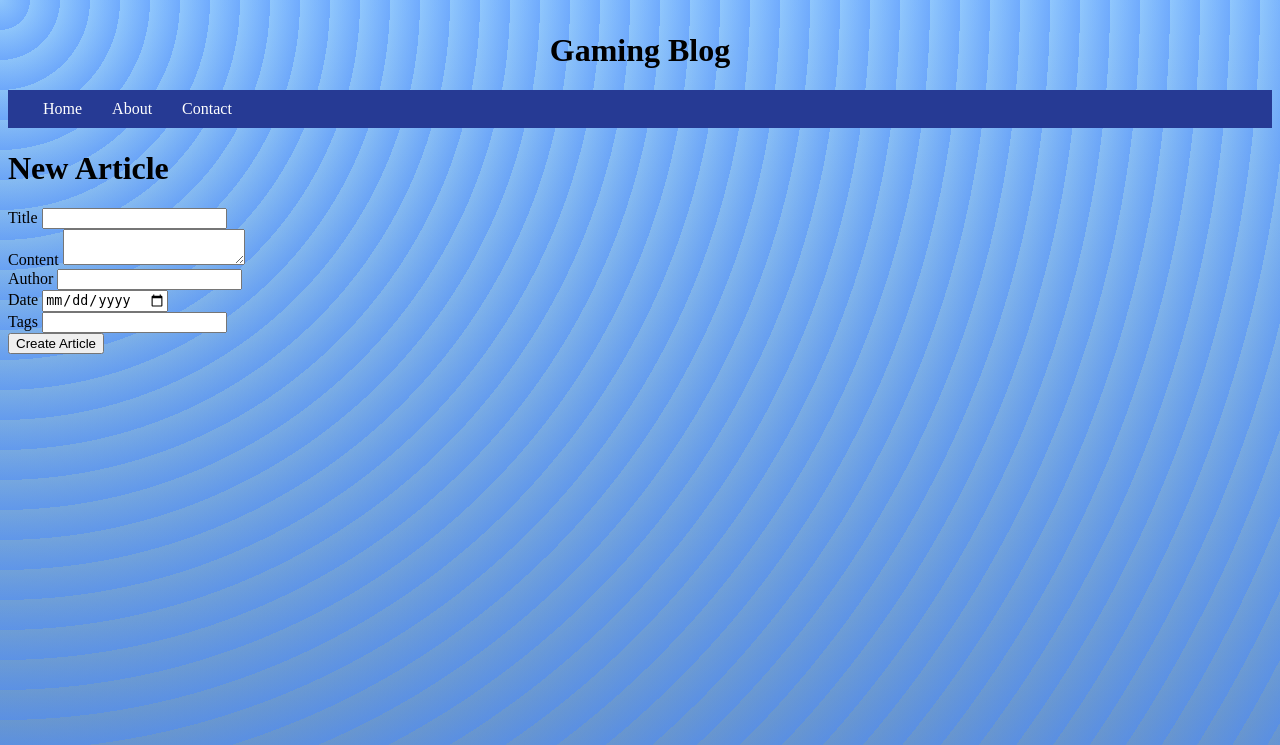
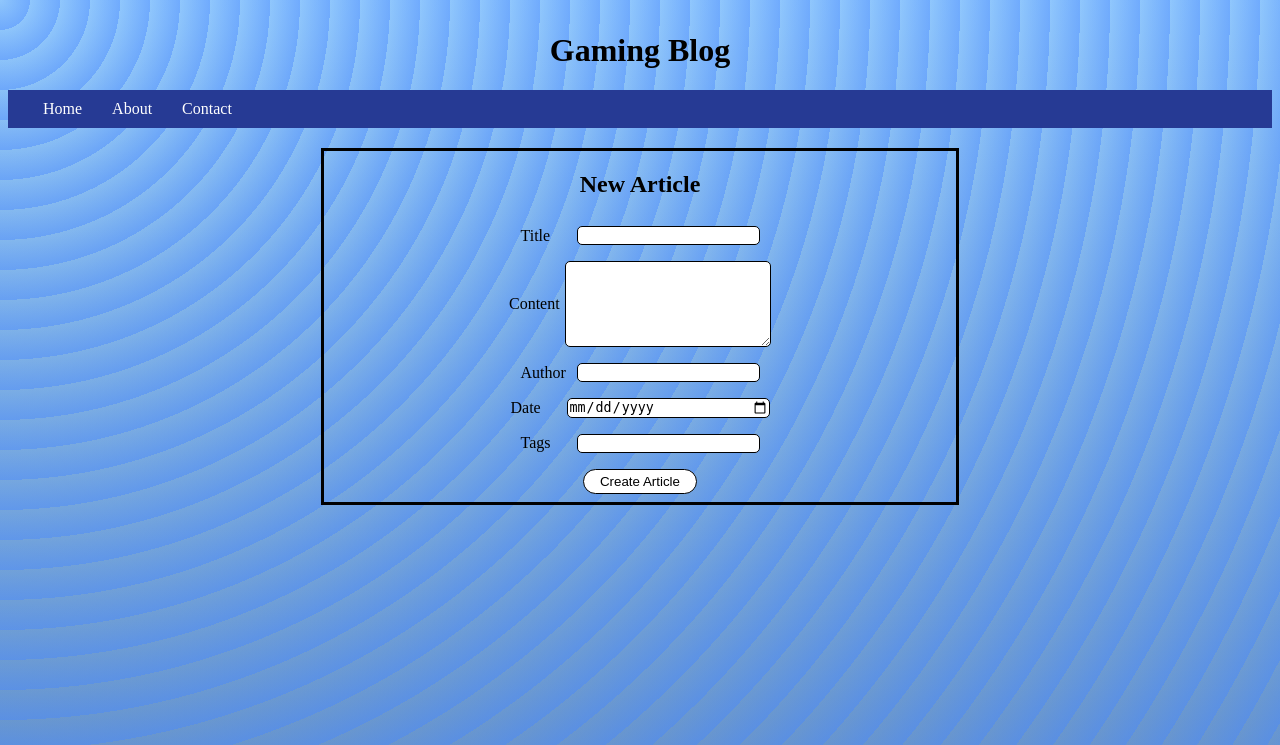
Before and after one commit to Dziabako/GamingBlog, a Flask app: page /create_article in a window 1280 px wide. Shown: the top 745 px of the page. Run offline with Flask 3, Linux system fonts and the light colour scheme.

Commit message:
Finished base CSS for the website

```diff
--- a/project/static/css/styles.css
+++ b/project/static/css/styles.css
@@ -85,3 +85,62 @@ footer {
     padding-top: 1rem;
     padding-bottom: 2.5rem;
 }
+
+
+/* LOGIN AND REGISTER */
+.container {
+    border: black solid;
+    width: 50%;
+    align-items: center;
+    text-align: center;
+    display: flex;
+    flex-direction: column;
+    margin: 20px auto
+}
+
+.form-group {
+    display: flex;
+    align-items: center; /* Vertically centers the label with the text area */
+    justify-content: center; /* Horizontally centers the button */
+    padding-top: 0.5rem;
+    padding-bottom: 0.5rem;
+}
+
+.text-label {
+    width: 8rem;
+    display: inline-block;
+    text-align: right;
+}
+
+.text-field {
+    border: 1px solid black;
+    border-radius: 5px;
+    cursor: pointer;
+    margin-left: 0.5rem;
+}
+
+.form-btn {
+    background-color: white;
+    color: black;
+    border: 1px solid black;
+    border-radius: 20px;
+    padding: 0.25rem 1rem;
+    cursor: pointer;
+}
+
+/* CREATE ARTICLE */
+.article-label{
+    width: 3rem;
+    display: inline-block;
+    text-align: left;
+}
+
+.date-field {
+    width: 12.5rem;
+}
+
+.content-field {
+    width: 12.5rem;
+    height: 5rem;
+
+}
--- a/project/templates/new_article.html
+++ b/project/templates/new_article.html
@@ -2,38 +2,39 @@
 
 
 {% block content %}
-<h1>New Article</h1>
+
 <div class="container">
+    <h2>New Article</h2>
     <form method="POST" class="form" action="{{ url_for('admin.create_article') }}">
         {{ form.csrf_token }}
 
-        <div>
-            {{ form.title.label }}
-            {{ form.title }}
+        <div class="form-group">
+            {{ form.title.label(class_="article-label") }}
+            {{ form.title(class_="text-field") }}
         </div>
 
-        <div>
-            {{ form.content.label }}
-            {{ form.content }}
+        <div class="form-group">
+            {{ form.content.label(class_="article-label") }}
+            {{ form.content(class="content-field text-field") }}
         </div>
 
-        <div>
-            {{ form.author.label }}
-            {{ form.author }}
+        <div class="form-group">
+            {{ form.author.label(class_="article-label") }}
+            {{ form.author(class_="text-field") }}
         </div>
 
-        <div>
-            {{ form.date.label }}
-            {{ form.date }}
+        <div class="form-group">
+            {{ form.date.label(class_="article-label") }}
+            {{ form.date(class_="date-field text-field") }}
         </div>
 
-        <div>
-            {{ form.tags.label }}
-            {{ form.tags }}
+        <div class="form-group">
+            {{ form.tags.label(class_="article-label") }}
+            {{ form.tags(class_="text-field") }}
         </div>
 
-        <div>
-            {{ form.submit }}
+        <div class="form-group">
+            {{ form.submit(class_="form-btn") }}
         </div>
 
     </form>
```
Also changed, not shown: project/templates/login.html (+5 -5 lines), project/templates/register.html (+9 -7 lines).
